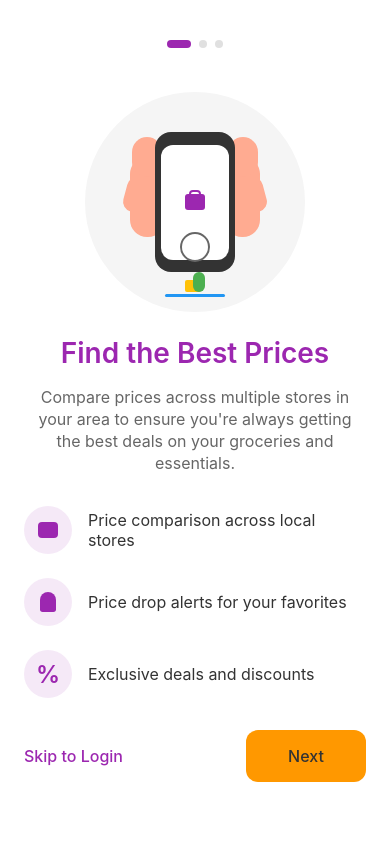
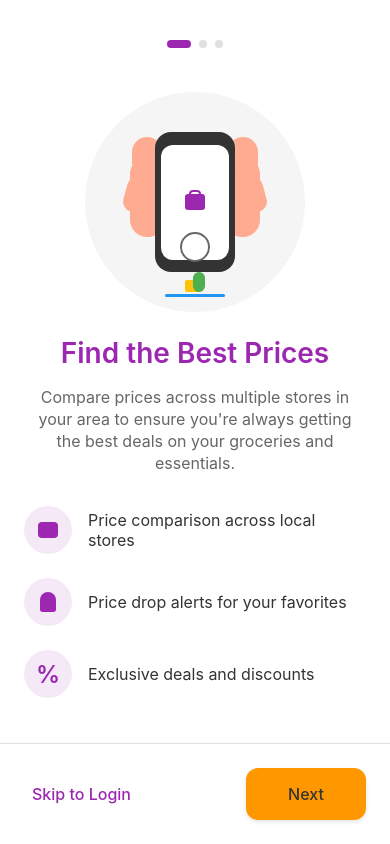
Before and after one commit to Kanika170/Local-Market, a React Native app: screen /MainApp in a window 390 px wide. Built offline with nearby package versions, Linux system fonts and the light colour scheme.

Commit message:
Fixed margin issue

```diff
--- a/components/CustomerHomeFeed.js
+++ b/components/CustomerHomeFeed.js
@@ -1,5 +1,5 @@
-import React, { useState } from 'react';
-import { View, StyleSheet, ScrollView, Platform } from 'react-native';
+import React, { useState, useEffect } from 'react';
+import { View, StyleSheet, ScrollView, Platform, Dimensions } from 'react-native';
 import { useNavigation } from '@react-navigation/native';
 import { useSafeAreaInsets } from 'react-native-safe-area-context';
 import { useTheme } from '../theme/useTheme';
@@ -19,6 +19,15 @@ import { generateFeedData, nearbyEvents, popularProducts } from '../data/feedDat
 const CustomerHomeFeed = () => {
   const [selectedProduct, setSelectedProduct] = useState(null);
   const [selectedShop, setSelectedShop] = useState(null);
+  const [dimensions, setDimensions] = useState(Dimensions.get('window'));
+
+  useEffect(() => {
+    const subscription = Dimensions.addEventListener('change', ({ window }) => {
+      setDimensions(window);
+    });
+
+    return () => subscription?.remove();
+  }, []);
   const navigation = useNavigation();
   const { theme } = useTheme();
   const insets = useSafeAreaInsets();
@@ -123,7 +132,12 @@ const CustomerHomeFeed = () => {
   );
 };
 
-const createStyles = (theme, insets) => StyleSheet.create({
+const createStyles = (theme, insets) => {
+  const { width: screenWidth, height: screenHeight } = Dimensions.get('window');
+  const isLandscape = screenWidth > screenHeight;
+  const isTablet = screenWidth > 768;
+
+  return StyleSheet.create({
   container: {
     flex: 1,
     backgroundColor: theme.colors.background,
@@ -133,7 +147,12 @@ const createStyles = (theme, insets) => StyleSheet.create({
   },
   contentContainer: {
     paddingBottom: Math.max(insets.bottom, Platform.OS === 'ios' ? 100 : 85),
+    paddingHorizontal: isTablet ? theme.spacing.xl : theme.spacing.m,
+    maxWidth: isTablet ? 1024 : undefined,
+    alignSelf: isTablet ? 'center' : undefined,
+    width: isTablet ? '100%' : undefined,
   },
-});
+  });
+};
 
 export default CustomerHomeFeed;
--- a/components/OnboardingScreen.js
+++ b/components/OnboardingScreen.js
@@ -1,5 +1,5 @@
 import React from 'react';
-import { View, Text, StyleSheet, TouchableOpacity } from 'react-native';
+import { View, Text, StyleSheet, TouchableOpacity, Dimensions, ScrollView } from 'react-native';
 import { useNavigation } from '@react-navigation/native';
 import { useTheme } from '../theme/useTheme';
 import PhoneIllustration from './PhoneIllustration';
@@ -38,6 +38,11 @@ const OnboardingScreen = () => {
 
   return (
     <View style={styles.container}>
+      <ScrollView
+        style={styles.scrollContainer}
+        contentContainerStyle={styles.scrollContent}
+        showsVerticalScrollIndicator={false}
+      >
         {/* Page Indicators */}
         <PageIndicators currentPage={0} totalPages={3} />
 
@@ -77,10 +82,11 @@ const OnboardingScreen = () => {
             <Text style={styles.featureText}>Exclusive deals and discounts</Text>
           </View>
         </View>
+      </ScrollView>
 
-      {/* Bottom Buttons */}
+      {/* Bottom Buttons - Fixed at bottom */}
       <View style={styles.bottomContainer}>
-        <TouchableOpacity onPress={handleSkip}>
+        <TouchableOpacity onPress={handleSkip} style={styles.skipButton}>
           <Text style={styles.skipText}>Skip to Login</Text>
         </TouchableOpacity>
         <TouchableOpacity style={styles.nextButton} onPress={handleNext}>
@@ -91,17 +97,28 @@ const OnboardingScreen = () => {
   );
 };
 
-const createStyles = (theme) => StyleSheet.create({
+const createStyles = (theme) => {
+  const { width: screenWidth, height: screenHeight } = Dimensions.get('window');
+  const isSmallScreen = screenHeight < 700;
+  const isTablet = screenWidth > 768;
+
+  return StyleSheet.create({
   container: {
     flex: 1,
     backgroundColor: theme.colors.background,
-    paddingHorizontal: theme.spacing.l,
+  },
+  scrollContainer: {
+    flex: 1,
+  },
+  scrollContent: {
+    paddingHorizontal: isTablet ? theme.spacing.xxl : theme.spacing.l,
     paddingTop: theme.spacing.xxl,
-    paddingBottom: theme.spacing.xl,
+    paddingBottom: theme.spacing.l,
+    minHeight: screenHeight - 120, // Ensure content takes most of screen
   },
   illustrationContainer: {
     alignItems: 'center',
-    marginVertical: theme.spacing.l,
+    marginVertical: isSmallScreen ? theme.spacing.m : theme.spacing.l,
   },
   title: {
     ...theme.typography.h1,
@@ -114,11 +131,16 @@ const createStyles = (theme) => StyleSheet.create({
     color: theme.colors.text.secondary,
     textAlign: 'center',
     lineHeight: 22,
-    marginBottom: theme.spacing.xl,
+    marginBottom: isSmallScreen ? theme.spacing.l : theme.spacing.xl,
     paddingHorizontal: theme.spacing.s,
+    maxWidth: isTablet ? 600 : undefined,
+    alignSelf: isTablet ? 'center' : undefined,
   },
   featuresContainer: {
-    marginBottom: theme.spacing.s,
+    marginBottom: theme.spacing.l,
+    maxWidth: isTablet ? 600 : undefined,
+    alignSelf: isTablet ? 'center' : undefined,
+    width: '100%',
   },
   featureItem: {
     flexDirection: 'row',
@@ -164,8 +186,18 @@ const createStyles = (theme) => StyleSheet.create({
     flexDirection: 'row',
     justifyContent: 'space-between',
     alignItems: 'center',
-    marginTop: 'auto',
-    marginBottom: theme.spacing.xxl,
+    paddingHorizontal: isTablet ? theme.spacing.xxl : theme.spacing.l,
+    paddingVertical: theme.spacing.l,
+    backgroundColor: theme.colors.background,
+    borderTopWidth: 1,
+    borderTopColor: theme.colors.border,
+    maxWidth: isTablet ? 600 : undefined,
+    alignSelf: isTablet ? 'center' : undefined,
+    width: '100%',
+  },
+  skipButton: {
+    paddingVertical: theme.spacing.m,
+    paddingHorizontal: theme.spacing.s,
   },
   skipText: {
     ...theme.typography.button,
@@ -177,6 +209,11 @@ const createStyles = (theme) => StyleSheet.create({
     paddingHorizontal: theme.spacing.xl,
     borderRadius: theme.borderRadius.m,
     minWidth: 120,
+    elevation: 2,
+    shadowColor: theme.colors.shadow,
+    shadowOffset: { width: 0, height: 2 },
+    shadowOpacity: 0.1,
+    shadowRadius: 4,
   },
   nextText: {
     ...theme.typography.button,
@@ -184,5 +221,6 @@ const createStyles = (theme) => StyleSheet.create({
     textAlign: 'center',
   },
   });
+};
 
 export default OnboardingScreen;
--- a/components/feed/EventsSection.js
+++ b/components/feed/EventsSection.js
@@ -1,5 +1,5 @@
 import React from 'react';
-import { View, Text, StyleSheet, ScrollView, TouchableOpacity } from 'react-native';
+import { View, Text, StyleSheet, ScrollView, TouchableOpacity, Dimensions } from 'react-native';
 import { useTheme } from '../../theme/useTheme';
 import { useLocation } from '../../context/LocationContext';
 
@@ -76,7 +76,11 @@ const EventsSection = ({ events, onEventPress }) => {
   );
 };
 
-const createStyles = (theme) => StyleSheet.create({
+const createStyles = (theme) => {
+  const { width: screenWidth } = Dimensions.get('window');
+  const cardWidth = Math.min(280, screenWidth * 0.75); // Card width is 75% of screen width, max 280px
+
+  return StyleSheet.create({
   container: {
     marginBottom: theme.spacing.l,
   },
@@ -100,20 +104,21 @@ const createStyles = (theme) => StyleSheet.create({
     paddingHorizontal: theme.spacing.m,
   },
   eventCard: {
-    width: 280,
+    width: cardWidth,
     backgroundColor: theme.components.card.backgroundColor,
     borderRadius: theme.borderRadius.m,
     marginRight: theme.spacing.m,
     borderWidth: 1,
     borderColor: theme.components.card.borderColor,
     overflow: 'hidden',
+    flexShrink: 0, // Prevent card from shrinking in ScrollView
   },
   nearbyEventCard: {
     borderColor: theme.colors.primary,
     borderWidth: 2,
   },
   eventImageContainer: {
-    height: 120,
+    height: cardWidth * 0.43, // Maintain aspect ratio based on card width
     backgroundColor: theme.colors.surface,
     justifyContent: 'center',
     alignItems: 'center',
@@ -163,6 +168,7 @@ const createStyles = (theme) => StyleSheet.create({
     ...theme.typography.caption,
     color: theme.colors.text.secondary,
   },
-});
+  });
+};
 
 export default EventsSection;
--- a/components/feed/ProductsSection.js
+++ b/components/feed/ProductsSection.js
@@ -1,5 +1,5 @@
 import React from 'react';
-import { View, Text, StyleSheet, TouchableOpacity } from 'react-native';
+import { View, Text, StyleSheet, TouchableOpacity, Dimensions } from 'react-native';
 import { useTheme } from '../../theme/useTheme';
 import { useLocation } from '../../context/LocationContext';
 
@@ -101,7 +101,18 @@ const ProductsSection = ({ products, onProductPress }) => {
   );
 };
 
-const createStyles = (theme) => StyleSheet.create({
+const createStyles = (theme) => {
+  const { width: screenWidth } = Dimensions.get('window');
+  const isTablet = screenWidth > 768;
+  const cardPadding = theme.spacing.m;
+  const cardMargin = theme.spacing.m;
+  const availableWidth = screenWidth - (cardPadding * 2);
+
+  // Calculate number of columns based on screen width
+  const numColumns = isTablet ? 2 : 1;
+  const cardWidth = numColumns > 1 ? (availableWidth - cardMargin) / numColumns : availableWidth;
+
+  return StyleSheet.create({
   container: {
     marginBottom: theme.spacing.xl,
   },
@@ -119,7 +130,10 @@ const createStyles = (theme) => StyleSheet.create({
     color: theme.colors.text.secondary,
   },
   productsGrid: {
-    paddingHorizontal: theme.spacing.m,
+    paddingHorizontal: cardPadding,
+    flexDirection: numColumns > 1 ? 'row' : 'column',
+    flexWrap: numColumns > 1 ? 'wrap' : 'nowrap',
+    justifyContent: numColumns > 1 ? 'space-between' : 'flex-start',
   },
   productCard: {
     backgroundColor: theme.components.card.backgroundColor,
@@ -133,6 +147,9 @@ const createStyles = (theme) => StyleSheet.create({
     shadowOffset: { width: 0, height: 2 },
     shadowOpacity: 0.1,
     shadowRadius: 4,
+    width: numColumns > 1 ? cardWidth : '100%',
+    marginRight: numColumns > 1 ? cardMargin / 2 : 0,
+    marginLeft: numColumns > 1 ? cardMargin / 2 : 0,
   },
   nearbyProductCard: {
     borderColor: theme.colors.primary,
@@ -155,7 +172,7 @@ const createStyles = (theme) => StyleSheet.create({
     position: 'relative',
   },
   productImage: {
-    fontSize: 60,
+    fontSize: Math.min(60, screenWidth * 0.15), // Scale image size based on screen width
     textAlign: 'center',
   },
   availabilityBadge: {
@@ -225,6 +242,7 @@ const createStyles = (theme) => StyleSheet.create({
     color: theme.colors.primary,
     fontWeight: '500',
   },
-});
+  });
+};
 
 export default ProductsSection;
```
Also changed, not shown: components/feed/FeedSection.js (+21 -9 lines). Lines whose indentation alone changed are shown as unchanged.
